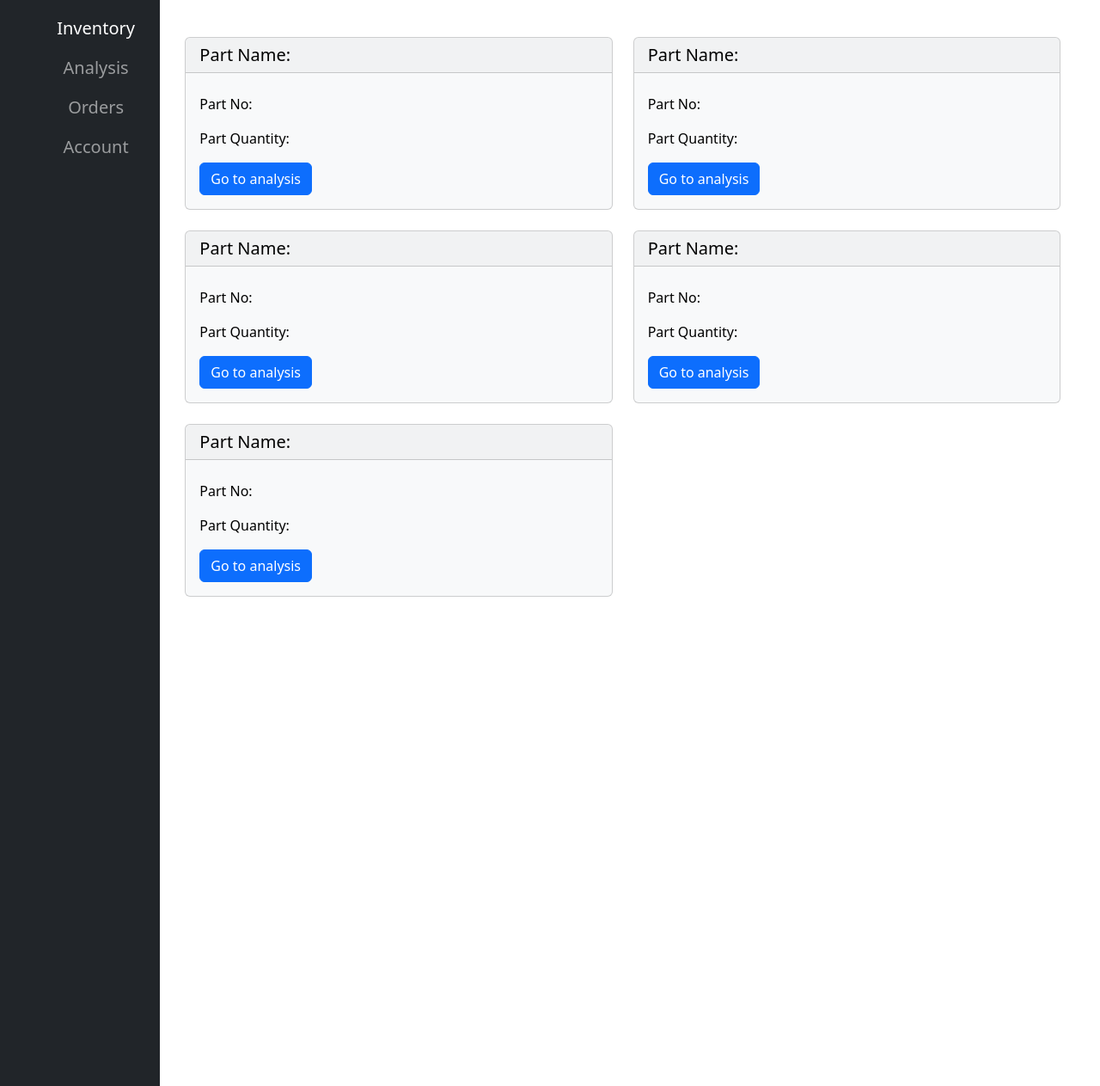
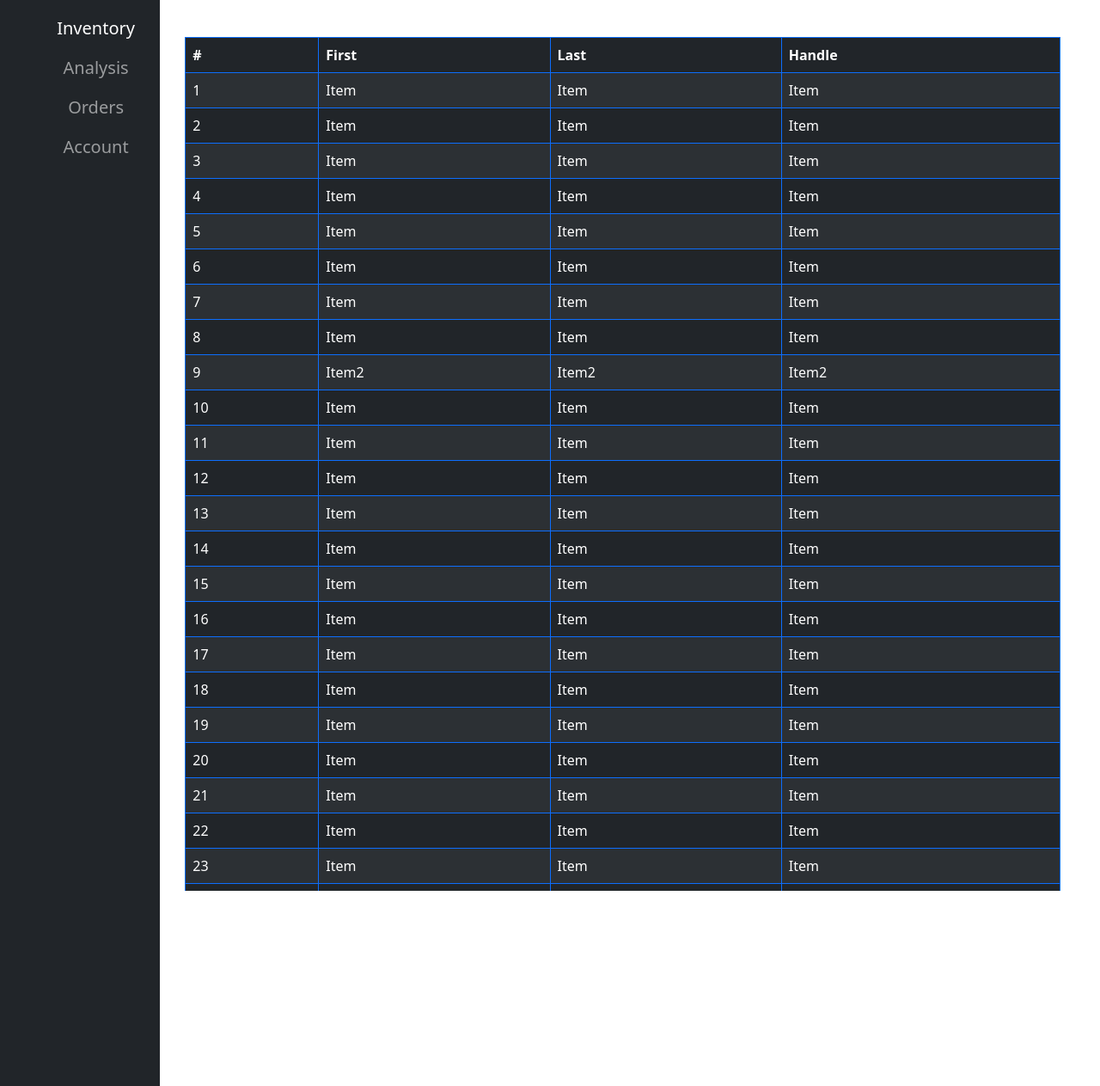
Before and after one commit to TeslaC00/FlaskInventoryManager, a Flask app: page /index/ in a window 1280 px wide. Shown: the part 61-1324 px from the top of the page at 86% size. Run offline with Flask 3, Linux system fonts and the light colour scheme; parts of the project's set-up code (start-up, migrations or seed data) failed here and were passed over.

Commit message:
added table to index

```diff
--- a/app/__init__.py
+++ b/app/__init__.py
@@ -4,7 +4,7 @@ from flask_migrate import Migrate
 from .database import db
 from .routes import main_routes
 
-9
+
 def create_app():
     # Creates flask object
     app = Flask(__name__)
--- a/app/routes.py
+++ b/app/routes.py
@@ -15,7 +15,8 @@ def root():
 
 @main_routes.route('/index/')
 def index():
-    return render_template('index.html')
+    items = ['Item', 'Item', 'Item', 'Item', 'Item', 'Item', 'Item', 'Item', 'Item2', 'Item', 'Item', 'Item', 'Item', 'Item', 'Item', 'Item', 'Item', 'Item', 'Item', 'Item', 'Item', 'Item', 'Item', 'Item', 'Item', 'Item']
+    return render_template('index.html', items=items)
 
 
 @main_routes.route('/analysis/')
@@ -28,7 +29,7 @@ def orders():
     return render_template('orders.html')
 
 
-@main_routes.route('/test_database_connection')
+@main_routes.route('/test_database_connection/')
 def test_database_connection():
     try:
         # Execute a simple query to test the connection
@@ -44,14 +45,14 @@ def get_all_tables():
     return meta.tables.keys()
 
 
-@main_routes.route('/show_tables')
+@main_routes.route('/show_tables/')
 def show_tables():
     all_tables = get_all_tables()
     return render_template('show_tables.html', tables=all_tables)
 
 
 # Create a route to add values to the table
-@main_routes.route('/add_user/<username>')
+@main_routes.route('/add_user/<username>/')
 def add_user(username):
     new_user = User(username=username, email=username)
     db.session.add(new_user)
@@ -59,7 +60,7 @@ def add_user(username):
     return 'User added successfully'
 
 
-@main_routes.route('/users')
+@main_routes.route('/users/')
 def show_users():
     # Fetch all users from the User table
     users = User.query.all()
--- a/app/templates/index.html
+++ b/app/templates/index.html
@@ -34,72 +34,58 @@
         <div class="col-10">
             <nav class="navbar">
                 <div class="input-group">
-                    <input type="text" class="form-control" placeholder="Search" aria-label="Search"
+                    <input type="text" id="searchInput" class="form-control" placeholder="Search" aria-label="Search"
                            aria-describedby="basic-addon1">
                 </div>
             </nav>
             <div class="container navbar-nav-scroll" style="align-items: center;margin-top: 50px; margin-left: -7px;">
-                <div class="row row-cols-1 row-cols-md-2 g-4">
-                    <div class="col">
-                        <div class="card text-bg-light">
-                            <h5 class="card-header">Part Name:</h5>
-                            <div class="card-body">
-                                <h5 class="card-title"></h5>
-                                <p class="card-text">Part No:</p>
-                                <p class="card-text">Part Quantity:</p>
-                                <a href="#" class="btn btn-primary">Go to analysis</a>
-                            </div>
-                        </div>
-                    </div>
-                    <div class="col">
-                        <div class="card text-bg-light">
-                            <h5 class="card-header">Part Name:</h5>
-                            <div class="card-body">
-                                <h5 class="card-title"></h5>
-                                <p class="card-text">Part No:</p>
-                                <p class="card-text">Part Quantity:</p>
-                                <a href="#" class="btn btn-primary">Go to analysis</a>
-                            </div>
-                        </div>
-                    </div>
-                    <div class="col">
-                        <div class="card text-bg-light">
-                            <h5 class="card-header">Part Name:</h5>
-                            <div class="card-body">
-                                <h5 class="card-title"></h5>
-                                <p class="card-text">Part No:</p>
-                                <p class="card-text">Part Quantity:</p>
-                                <a href="#" class="btn btn-primary">Go to analysis</a>
-                            </div>
-                        </div>
-                    </div>
-                    <div class="col">
-                        <div class="card text-bg-light">
-                            <h5 class="card-header">Part Name:</h5>
-                            <div class="card-body">
-                                <h5 class="card-title"></h5>
-                                <p class="card-text">Part No:</p>
-                                <p class="card-text">Part Quantity:</p>
-                                <a href="#" class="btn btn-primary">Go to analysis</a>
-                            </div>
-                        </div>
-                    </div>
-                    <div class="col">
-                        <div class="card text-bg-light">
-                            <h5 class="card-header">Part Name:</h5>
-                            <div class="card-body">
-                                <h5 class="card-title"></h5>
-                                <p class="card-text">Part No:</p>
-                                <p class="card-text">Part Quantity:</p>
-                                <a href="#" class="btn btn-primary">Go to analysis</a>
-                            </div>
-                        </div>
-                    </div>
-                </div>
+                <table id="myTable" class="table table-dark table-striped table-bordered border-primary table-hover">
+                    <thead class="sticky-top">
+                    <tr>
+                        <th scope="col">#</th>
+                        <th scope="col">First</th>
+                        <th scope="col">Last</th>
+                        <th scope="col">Handle</th>
+                    </tr>
+                    </thead>
+                    <tbody>
+                    {% for item in items %}
+                        <tr>
+                            <td>{{ loop.index }}</td>
+                            <td>{{ item }}</td>
+                            <td>{{ item }}</td>
+                            <td>{{ item }}</td>
+                        </tr>
+                    {% endfor %}
+                    </tbody>
+                </table>
             </div>
         </div>
     </div>
 </div>
+<script>
+    function filterTable() {
+        var input, filter, table, tr, td, i, txtValue;
+        input = document.getElementById("searchInput");
+        filter = input.value.toUpperCase();
+        table = document.getElementById("myTable");
+        tr = table.getElementsByTagName("tr");
+
+        for (i = 0; i < tr.length; i++) {
+            td = tr[i].getElementsByTagName("td")[0]; // Change index to match the column you want to search
+            if (td) {
+                txtValue = td.textContent || td.innerText;
+                if (txtValue.toUpperCase().indexOf(filter) > -1) {
+                    tr[i].style.display = "";
+                } else {
+                    tr[i].style.display = "none";
+                }
+            }
+        }
+    }
+
+    document.getElementById("searchInput").addEventListener("keyup", filterTable);
+</script>
 <script src="https://cdn.jsdelivr.net/npm/bootstrap@5.3.3/dist/js/bootstrap.bundle.min.js"
         integrity="sha384-YvpcrYf0tY3lHB60NNkmXc5s9fDVZLESaAA55NDzOxhy9GkcIdslK1eN7N6jIeHz"
         crossorigin="anonymous"></script>
```
